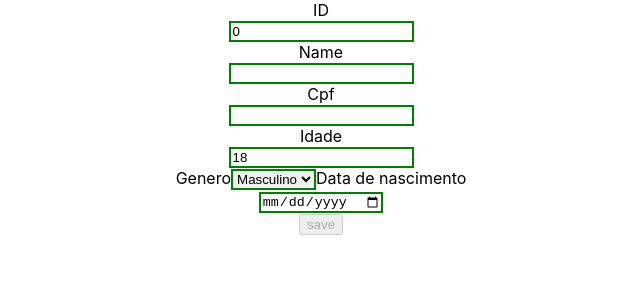
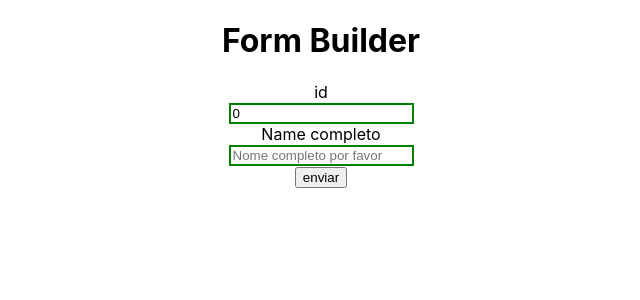
Before and after one commit to topvilla/formValidator, a React (Create React App) app: page / in a window 1280 px wide. Shown: the top 300 px of the page, without its empty margins (319-959 px from the left). Built offline with nearby package versions, Linux system fonts and the light colour scheme.

Commit message:
fazendo com que form se contrua a partir de um objeto passado para o componnent

```diff
--- a/src/App.js
+++ b/src/App.js
@@ -1,10 +1,42 @@
 import React from 'react';
 import './App.css';
-import Form from './Componnents/Form';
+// import Form from './Componnents/Form';
+import FormBuilder from './Componnents/FormBuilder';
 function App() {
   return (
     <div className="App">
-      <Form />
+      <FormBuilder
+      handlerSubmit = {(event)=>{console.log(event)}}
+      inputs = {
+        [
+          {
+            label:"id",
+            type:"number",
+            name:"id",
+            value:0,
+            validator:[
+              ()=>{
+                return true;
+              }
+            ],
+            messageError:"id invalido"
+          },
+          {
+            label:"Name completo",
+            type:"text",
+            name:"name",
+            value:"",
+            validator:[
+              ()=>{
+                return true;
+              }
+            ],
+            messageError:"Nome invalido",
+            placeholder:'Nome completo por favor'
+          }
+        ]
+      } />
+      <button type = "submit">enviar</button>
     </div>
   );
 }
--- /dev/null
+++ b/src/Componnents/FormBuilder.js
@@ -0,0 +1,39 @@
+import React,{useState,useEffect} from 'react';
+import InputBuilder from './InputBuilder';
+
+
+const formBuilder = (props)=>{
+
+    let inputsForm = [];
+    const configInputs = (props)=>{
+        if(props.inputs !== undefined){
+            return props.inputs.map(input => {
+                input.handler = (value,isValid)=>{
+                    console.log('funcão que manipula meu input');
+                }
+                [input.state,input.setState] = useState({
+                    value:input.value,
+                    valid:false
+                });
+                return input;
+            });
+        }
+    }
+    inputsForm = configInputs(props);
+    console.log(inputsForm);
+    return(
+        <div>
+            <h1>Form Builder</h1>
+            <form onSubmit = {
+                ()=>{
+                    alert('dds');
+                }
+            }>
+                <InputBuilder inputs = {inputsForm} />
+            </form>
+
+
+        </div>
+    );
+}
+export default formBuilder;
--- a/src/Componnents/Input.js
+++ b/src/Componnents/Input.js
@@ -80,6 +80,7 @@ export default class Input extends React.Component{
                 onFocus = {this.handlerOnFocus}
                 onBlur = {this.handlerBlur}
                 onKeyDown = {this.handleKeyDown}
+                placeholder = {this.props.placeholder}
                 />
                 <span>{!this.state.isValid?this.props.messageError:""}</span>
         </div>
--- /dev/null
+++ b/src/Componnents/InputBuilder.js
@@ -0,0 +1,59 @@
+import React from 'react';
+import InputNumber from './InputNumber';
+import InputText from './InputText';
+import InputDate from './InputDate';
+import InputCpf from './InputCpf';
+
+
+const InputBuilder = (props)=>{
+
+    const checkTypeAndBuilder = (props)=>{
+        if(props.inputs !== undefined){
+            return props.inputs.map((input,index)=>{
+                return checktypeAndConstruct(input);
+            })
+        }
+    }
+    const checktypeAndConstruct = (input)=>{
+        console.log(input);
+        switch (input.type) {
+            case 'number':
+                return <div>
+                    <label>{input.label}</label>
+                    <InputNumber name = {input.name} validator = {input.validator} listen = {input.handler}
+                    value = {input.value} messageError = {input.messageError} placeholder={input.placeholder}
+                    />
+                </div>
+
+            case 'text':
+                return <div>
+                    <label>{input.label}</label>
+                    <InputText name = {input.name} validator = {input.validator} listen = {input.handler}
+                    value = {input.value} messageError = {input.messageError} placeholder={input.placeholder}
+                    />
+                </div>
+            case 'date':
+                return <div>
+                    <label>{input.label}</label>
+                    <InputDate name = {input.name} validator = {input.validator} listen = {input.handler}
+                    value = {input.value} messageError = {input.messageError} placeholder={input.placeholder}
+                    />
+                </div>
+            case 'cpf':
+                return <div>
+                    <label>{input.label}</label>
+                    <InputCpf name = {input.name} validator = {input.validator} listen = {input.handler}
+                    value = {input.value} messageError = {input.messageError} placeholder={input.placeholder}
+                    />
+                </div>
+            default:
+                break;
+        }
+    }
+    return(
+        <>
+            {checkTypeAndBuilder(props)}
+        </>
+    );
+}
+export default InputBuilder;
--- a/src/Componnents/InputCpf.js
+++ b/src/Componnents/InputCpf.js
@@ -18,6 +18,8 @@ const InputCpf = (props)=>{
         value = {props.value}
         name = {props.name}
         mask = {mask.cpf}
+        placeholder = {props.placeholder}
+
     />)
 }
 export default InputCpf;
--- a/src/Componnents/InputDate.js
+++ b/src/Componnents/InputDate.js
@@ -14,6 +14,8 @@ const  InputDate = (props)=>{
         messageError = {props.messageError}
         value = {props.value}
         name = {props.name}
+        placeholder = {props.placeholder}
+
         />
     )
 }
--- a/src/Componnents/InputNumber.js
+++ b/src/Componnents/InputNumber.js
@@ -10,6 +10,8 @@ const  InputNumber =(props)=>{
         messageError = {props.messageError}
         value = {props.value}
         name = {props.name}
+        placeholder = {props.placeholder}
+
         />);
 
 }
--- a/src/Componnents/InputText.js
+++ b/src/Componnents/InputText.js
@@ -10,6 +10,7 @@ const InputText = (props)=>{
             messageError = {props.messageError}
             value = {props.value}
             name = {props.name}
+            placeholder = {props.placeholder}
         />)
 }
 export default InputText;
```
Also changed, not shown: src/Componnents/Form.js (+9 -1 lines).
